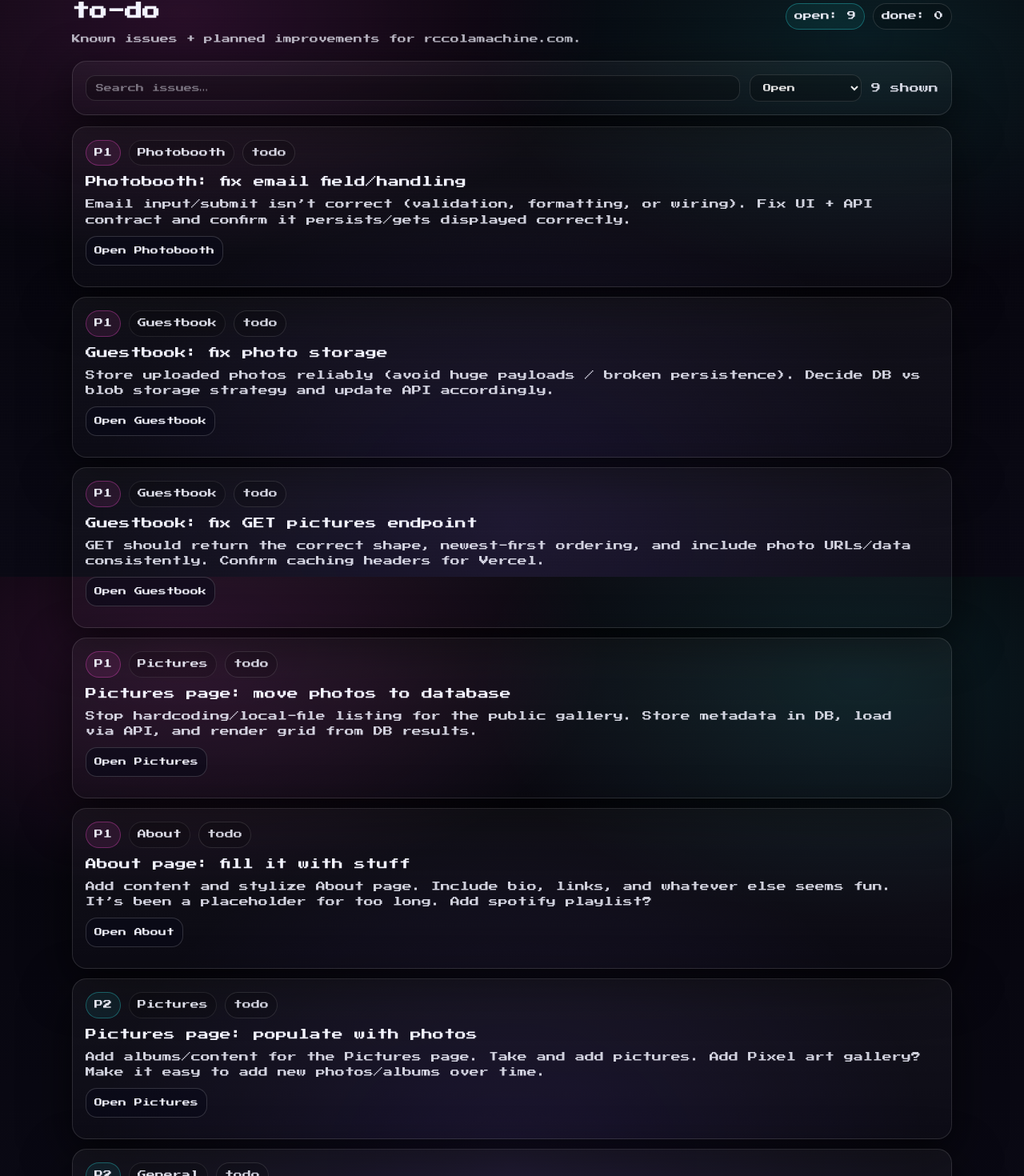
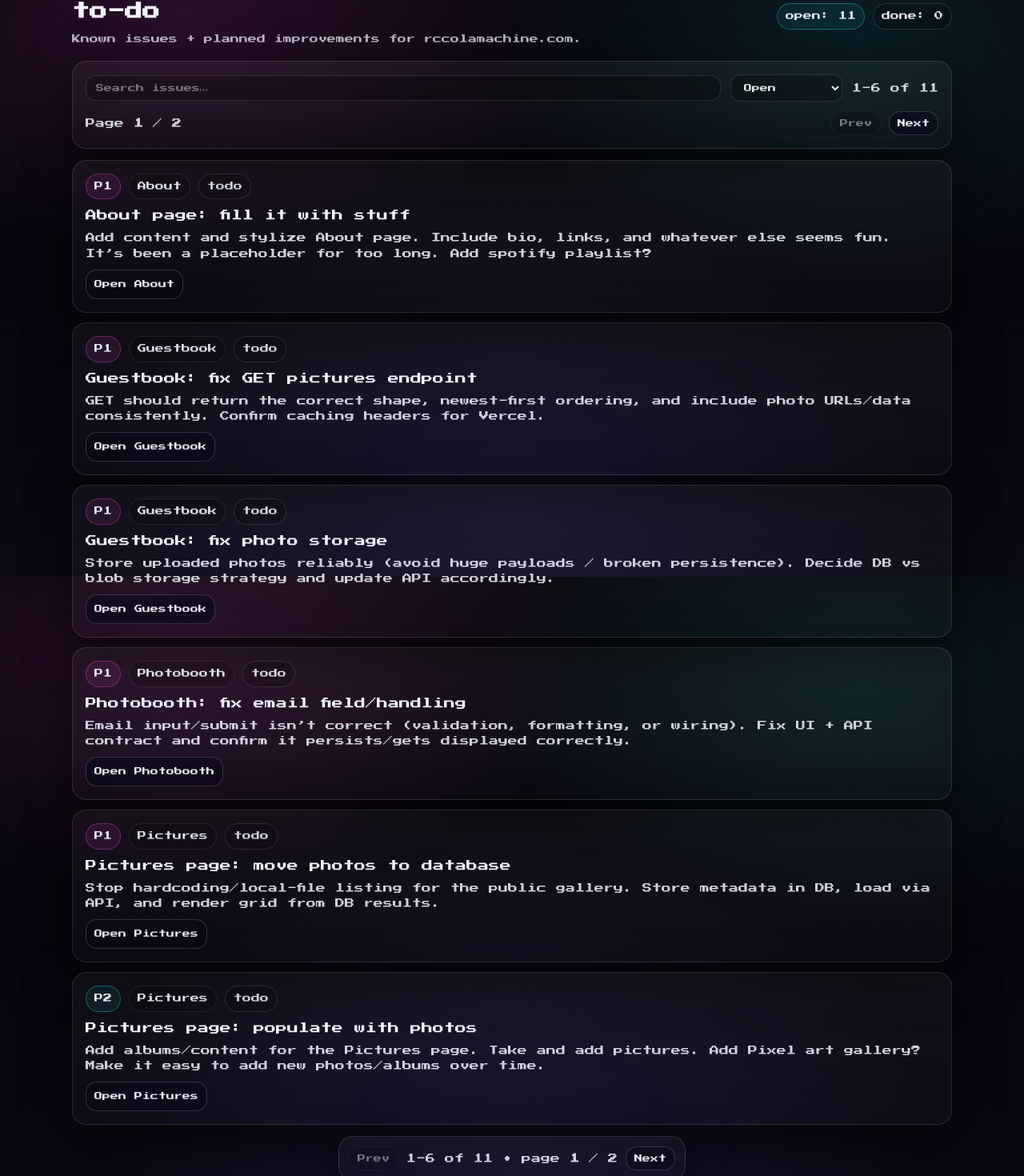
Before and after one commit to rccolamachine/project-site, a Next.js app: page /todo in a window 1280 px wide. Shown: the part 79-1549 px from the top of the page at 80% size. Built offline with nearby package versions, Linux system fonts and the light colour scheme.

Commit message:
fixing filtering on todo

```diff
--- a/app/todo/page.js
+++ b/app/todo/page.js
@@ -1,16 +1,16 @@
 "use client";
 
-import React, { useEffect, useMemo, useState } from "react";
+import React, { useMemo, useState, useEffect } from "react";
 
-const LS_KEY = "rccolamachine.todo.v1";
+const PAGE_SIZE = 6;
 
-const DEFAULT_ITEMS = [
+const ITEMS = [
   {
     id: "pb-email-fix",
     title: "Photobooth: fix email field/handling",
     area: "Photobooth",
     priority: "P1",
-    status: "todo",
+    status: "todo", // todo | inProgress | done
     notes:
       "Email input/submit isn’t correct (validation, formatting, or wiring). Fix UI + API contract and confirm it persists/gets displayed correctly.",
     links: [{ label: "Open Photobooth", href: "/photobooth" }],
@@ -84,6 +84,25 @@ const DEFAULT_ITEMS = [
       "Add page exhibiting live APRS data from local iGate. Try to get a map working with real-time position updates. Could be fun and also a neat demo of live data handling.",
   },
   {
+    id: "add-pager-page",
+    title: "Add Pager page",
+    area: "General",
+    priority: "P3",
+    status: "todo",
+    notes:
+      "I have some POCSAG, FLEX, and Zebra pagers that I'd like to get working with Javascript SDKs. Hope to chronicle my efforts.",
+  },
+  {
+    id: "add-print-postcard-functionality",
+    title: "Add Postcard printing functionality to Photobooth",
+    area: "Photobooth",
+    priority: "P3",
+    status: "todo",
+    notes:
+      "Add CUPS printing support to the Photobooth app. Users will be able to print their photos as postcards directly from the browser to a thermal printer in Rob's apartment.",
+    links: [{ label: "Open Photobooth", href: "/photobooth" }],
+  },
+  {
     id: "add-favicon",
     title: "Add Favicon",
     area: "General",
@@ -92,18 +111,6 @@ const DEFAULT_ITEMS = [
     notes: "Add a favicon to the site for better branding and user experience.",
   },
 ];
-
-function safeParse(json) {
-  try {
-    return JSON.parse(json);
-  } catch {
-    return null;
-  }
-}
-
-function nowIso() {
-  return new Date().toISOString();
-}
 
 function pillStyle(priority) {
   const base = {
@@ -136,132 +143,112 @@ function pillStyle(priority) {
   return base;
 }
 
+function clamp(n, min, max) {
+  return Math.max(min, Math.min(max, n));
+}
+
+function prettyStatus(s) {
+  if (s === "inProgress") return "in progress";
+  return s || "todo";
+}
+
+function isOpenStatus(status) {
+  return status === "todo" || status === "inProgress";
+}
+
 export default function TodoPage() {
-  const [items, setItems] = useState(DEFAULT_ITEMS);
   const [filter, setFilter] = useState("open"); // open | all | done
   const [query, setQuery] = useState("");
-  const [newTitle, setNewTitle] = useState("");
-  const [newArea, setNewArea] = useState("General");
-  const [newPriority, setNewPriority] = useState("P3");
+  const [page, setPage] = useState(1); // 1-based
 
-  // load from localStorage
+  // reset to page 1 when search/filter changes
   useEffect(() => {
-    const raw =
-      typeof window !== "undefined"
-        ? window.localStorage.getItem(LS_KEY)
-        : null;
-    const parsed = raw ? safeParse(raw) : null;
-
-    if (Array.isArray(parsed) && parsed.length) {
-      setItems(parsed);
-    } else {
-      // seed initial
-      window.localStorage.setItem(LS_KEY, JSON.stringify(DEFAULT_ITEMS));
-    }
-  }, []);
-
-  // persist
-  useEffect(() => {
-    if (typeof window === "undefined") return;
-    window.localStorage.setItem(LS_KEY, JSON.stringify(items));
-  }, [items]);
+    setPage(1);
+  }, [query, filter]);
 
   const openCount = useMemo(
-    () => items.filter((x) => x.status !== "done").length,
-    [items],
+    () => ITEMS.filter((x) => isOpenStatus(x.status)).length,
+    [],
   );
   const doneCount = useMemo(
-    () => items.filter((x) => x.status === "done").length,
-    [items],
+    () => ITEMS.filter((x) => x.status === "done").length,
+    [],
   );
 
-  const visibleItems = useMemo(() => {
+  const filteredSortedItems = useMemo(() => {
     const q = query.trim().toLowerCase();
 
-    return items
-      .filter((x) => {
-        if (filter === "open") return x.status !== "done";
+    return ITEMS.filter((x) => {
+      if (filter === "open") return isOpenStatus(x.status);
       if (filter === "done") return x.status === "done";
-        return true;
+      return true; // all
     })
       .filter((x) => {
         if (!q) return true;
         return (
-          x.title.toLowerCase().includes(q) ||
+          (x.title || "").toLowerCase().includes(q) ||
           (x.area || "").toLowerCase().includes(q) ||
-          (x.notes || "").toLowerCase().includes(q)
+          (x.notes || "").toLowerCase().includes(q) ||
+          (x.status || "").toLowerCase().includes(q) ||
+          (x.priority || "").toLowerCase().includes(q)
         );
       })
       .sort((a, b) => {
-        // sort by priority then status then updatedAt
         const priRank = (p) =>
           p === "P1" ? 1 : p === "P2" ? 2 : p === "P3" ? 3 : 9;
-        const sRank = (s) => (s === "done" ? 9 : s === "in-progress" ? 2 : 1);
-        const r =
+        const sRank = (s) => (s === "done" ? 9 : s === "inProgress" ? 2 : 1);
+        return (
           priRank(a.priority) - priRank(b.priority) ||
-          sRank(a.status) - sRank(b.status);
+          sRank(a.status) - sRank(b.status) ||
+          (a.title || "").localeCompare(b.title || "")
+        );
+      });
+  }, [filter, query]);
 
-        if (r !== 0) return r;
+  const totalItems = filteredSortedItems.length;
+  const totalPages = Math.max(1, Math.ceil(totalItems / PAGE_SIZE));
+  const currentPage = clamp(page, 1, totalPages);
 
-        const ta = a.updatedAt ? Date.parse(a.updatedAt) : 0;
-        const tb = b.updatedAt ? Date.parse(b.updatedAt) : 0;
-        return tb - ta;
-      });
-  }, [items, filter, query]);
+  const pagedItems = useMemo(() => {
+    const start = (currentPage - 1) * PAGE_SIZE;
+    return filteredSortedItems.slice(start, start + PAGE_SIZE);
+  }, [filteredSortedItems, currentPage]);
 
-  const setStatus = (id, status) => {
-    setItems((prev) =>
-      prev.map((x) =>
-        x.id === id ? { ...x, status, updatedAt: nowIso() } : x,
-      ),
-    );
+  const rangeText = useMemo(() => {
+    if (!totalItems) return "0";
+    const start = (currentPage - 1) * PAGE_SIZE + 1;
+    const end = Math.min(totalItems, currentPage * PAGE_SIZE);
+    return `${start}-${end} of ${totalItems}`;
+  }, [totalItems, currentPage]);
+
+  const gotoPrev = () => setPage((p) => Math.max(1, p - 1));
+  const gotoNext = () => setPage((p) => Math.min(totalPages, p + 1));
+
+  const inputStyle = {
+    width: "100%",
+    padding: "10px 12px",
+    borderRadius: 12,
+    border: "1px solid rgba(255,255,255,0.12)",
+    background: "rgba(0,0,0,0.25)",
+    color: "#eaeaea",
+    outline: "none",
   };
 
-  const toggleDone = (id) => {
-    setItems((prev) =>
-      prev.map((x) => {
-        if (x.id !== id) return x;
-        const nextStatus = x.status === "done" ? "todo" : "done";
-        return { ...x, status: nextStatus, updatedAt: nowIso() };
-      }),
-    );
+  const selectStyle = {
+    padding: "10px 12px",
+    borderRadius: 12,
+    border: "1px solid rgba(255,255,255,0.12)",
+    background: "rgba(0,0,0,0.25)",
+    color: "#eaeaea",
+    outline: "none",
+    minWidth: 140,
   };
 
-  const removeItem = (id) => {
-    setItems((prev) => prev.filter((x) => x.id !== id));
-  };
-
-  const addItem = () => {
-    const title = newTitle.trim();
-    if (!title) return;
-
-    const id =
-      title
-        .toLowerCase()
-        .replace(/[^a-z0-9]+/g, "-")
-        .replace(/(^-|-$)/g, "") +
-      "-" +
-      Date.now();
-
-    const newItem = {
-      id,
-      title,
-      area: newArea || "General",
-      priority: newPriority || "P3",
-      status: "todo",
-      notes: "",
-      links: [],
-      createdAt: nowIso(),
-      updatedAt: nowIso(),
-    };
-
-    setItems((prev) => [newItem, ...prev]);
-    setNewTitle("");
-  };
-
-  const resetToDefaults = () => {
-    setItems(DEFAULT_ITEMS);
-  };
+  const pagerBtnStyle = (disabled) => ({
+    opacity: disabled ? 0.45 : 1,
+    cursor: disabled ? "not-allowed" : "pointer",
+    transform: "none",
+  });
 
   return (
     <section className="page">
@@ -284,13 +271,6 @@ export default function TodoPage() {
         <div style={{ display: "flex", gap: 10, flexWrap: "wrap" }}>
           <span style={pillStyle("P2")}>open: {openCount}</span>
           <span style={pillStyle("P3")}>done: {doneCount}</span>
-          {/* <button
-            className="btn"
-            onClick={resetToDefaults}
-            title="Reset list back to the seeded items"
-          >
-            Reset list
-          </button> */}
         </div>
       </div>
 
@@ -308,29 +288,13 @@ export default function TodoPage() {
             value={query}
             onChange={(e) => setQuery(e.target.value)}
             placeholder="Search issues…"
-            style={{
-              width: "100%",
-              padding: "10px 12px",
-              borderRadius: 12,
-              border: "1px solid rgba(255,255,255,0.12)",
-              background: "rgba(0,0,0,0.25)",
-              color: "#eaeaea",
-              outline: "none",
-            }}
+            style={inputStyle}
           />
 
           <select
             value={filter}
             onChange={(e) => setFilter(e.target.value)}
-            style={{
-              padding: "10px 12px",
-              borderRadius: 12,
-              border: "1px solid rgba(255,255,255,0.12)",
-              background: "rgba(0,0,0,0.25)",
-              color: "#eaeaea",
-              outline: "none",
-              minWidth: 140,
-            }}
+            style={selectStyle}
           >
             <option value="open">Open</option>
             <option value="all">All</option>
@@ -338,86 +302,49 @@ export default function TodoPage() {
           </select>
 
           <div style={{ fontSize: 12, opacity: 0.85, textAlign: "right" }}>
-            {visibleItems.length} shown
+            {rangeText}
           </div>
         </div>
 
-        {/* Add item */}
-        {/* <div
+        {/* Pagination */}
+        <div
           style={{
             marginTop: 12,
-            display: "grid",
-            gridTemplateColumns: "1fr auto auto auto",
-            gap: 10,
+            display: "flex",
             alignItems: "center",
+            justifyContent: "space-between",
+            gap: 12,
+            flexWrap: "wrap",
           }}
         >
-          <input
-            value={newTitle}
-            onChange={(e) => setNewTitle(e.target.value)}
-            placeholder="Add a new issue…"
-            style={{
-              width: "100%",
-              padding: "10px 12px",
-              borderRadius: 12,
-              border: "1px solid rgba(255,255,255,0.12)",
-              background: "rgba(0,0,0,0.25)",
-              color: "#eaeaea",
-              outline: "none",
-            }}
-            onKeyDown={(e) => {
-              if (e.key === "Enter") addItem();
-            }}
-          />
+          <div style={{ fontSize: 12, opacity: 0.85 }}>
+            Page <strong>{currentPage}</strong> / {totalPages}
+          </div>
 
-          <select
-            value={newArea}
-            onChange={(e) => setNewArea(e.target.value)}
-            style={{
-              padding: "10px 12px",
-              borderRadius: 12,
-              border: "1px solid rgba(255,255,255,0.12)",
-              background: "rgba(0,0,0,0.25)",
-              color: "#eaeaea",
-              outline: "none",
-              minWidth: 140,
-            }}
+          <div style={{ display: "flex", gap: 10, alignItems: "center" }}>
+            <button
+              className="btn"
+              onClick={gotoPrev}
+              disabled={currentPage <= 1}
+              style={pagerBtnStyle(currentPage <= 1)}
             >
-            <option>General</option>
-            <option>Photobooth</option>
-            <option>Guestbook</option>
-            <option>Pictures</option>
-            <option>Resume</option>
-            <option>Button</option>
-          </select>
-
-          <select
-            value={newPriority}
-            onChange={(e) => setNewPriority(e.target.value)}
-            style={{
-              padding: "10px 12px",
-              borderRadius: 12,
-              border: "1px solid rgba(255,255,255,0.12)",
-              background: "rgba(0,0,0,0.25)",
-              color: "#eaeaea",
-              outline: "none",
-              minWidth: 90,
-            }}
+              Prev
+            </button>
+            <button
+              className="btn"
+              onClick={gotoNext}
+              disabled={currentPage >= totalPages}
+              style={pagerBtnStyle(currentPage >= totalPages)}
             >
-            <option value="P1">P1</option>
-            <option value="P2">P2</option>
-            <option value="P3">P3</option>
-          </select>
-
-          <button className="btn" onClick={addItem} disabled={!newTitle.trim()}>
-            Add
+              Next
             </button>
-        </div> */}
+          </div>
+        </div>
       </div>
 
       {/* Items */}
       <div style={{ marginTop: 14, display: "grid", gap: 12 }}>
-        {visibleItems.map((it) => {
+        {pagedItems.map((it) => {
           const isDone = it.status === "done";
 
           return (
@@ -428,16 +355,7 @@ export default function TodoPage() {
                 opacity: isDone ? 0.65 : 1,
               }}
             >
-              <div
-                style={{
-                  display: "flex",
-                  alignItems: "flex-start",
-                  justifyContent: "space-between",
-                  gap: 12,
-                  flexWrap: "wrap",
-                }}
-              >
-                <div style={{ minWidth: 260, flex: 1 }}>
+              <div style={{ minWidth: 260 }}>
                 <div
                   style={{
                     display: "flex",
@@ -447,6 +365,7 @@ export default function TodoPage() {
                   }}
                 >
                   <span style={pillStyle(it.priority)}>{it.priority}</span>
+
                   <span
                     style={{
                       ...pillStyle("P3"),
@@ -456,13 +375,9 @@ export default function TodoPage() {
                   >
                     {it.area || "General"}
                   </span>
-                    <span
-                      style={{
-                        ...pillStyle("P3"),
-                        opacity: 0.85,
-                      }}
-                    >
-                      {it.status || "todo"}
+
+                  <span style={{ ...pillStyle("P3"), opacity: 0.85 }}>
+                    {prettyStatus(it.status)}
                   </span>
                 </div>
 
@@ -506,69 +421,59 @@ export default function TodoPage() {
                     ))}
                   </div>
                 ) : null}
-
-                  <div style={{ marginTop: 10, fontSize: 11, opacity: 0.7 }}>
-                    {it.updatedAt
-                      ? `updated ${new Date(it.updatedAt).toLocaleString()}`
-                      : null}
-                  </div>
-                </div>
-
-                <div
-                  style={{
-                    display: "flex",
-                    gap: 10,
-                    flexWrap: "wrap",
-                    justifyContent: "flex-end",
-                    alignItems: "center",
-                  }}
-                >
-                  {/* <button className="btn" onClick={() => toggleDone(it.id)}>
-                    {isDone ? "Re-open" : "Done"}
-                  </button> */}
-
-                  {/* <select
-                    value={it.status || "todo"}
-                    onChange={(e) => setStatus(it.id, e.target.value)}
-                    style={{
-                      padding: "10px 12px",
-                      borderRadius: 12,
-                      border: "1px solid rgba(255,255,255,0.12)",
-                      background: "rgba(0,0,0,0.25)",
-                      color: "#eaeaea",
-                      outline: "none",
-                      minWidth: 160,
-                    }}
-                  >
-                    <option value="todo">todo</option>
-                    <option value="in-progress">in-progress</option>
-                    <option value="blocked">blocked</option>
-                    <option value="done">done</option>
-                  </select> */}
-
-                  {/* <button
-                    className="btn"
-                    onClick={() => removeItem(it.id)}
-                    title="Remove from list"
-                    style={{
-                      borderColor: "rgba(255, 79, 216, 0.35)",
-                      background: "rgba(255, 79, 216, 0.10)",
-                    }}
-                  >
-                    Remove
-                  </button> */}
-                </div>
               </div>
             </div>
           );
         })}
 
-        {!visibleItems.length ? (
+        {!filteredSortedItems.length ? (
           <div className="card" style={{ opacity: 0.85 }}>
             Nothing here with the current filter/search.
           </div>
         ) : null}
       </div>
+
+      {/* Bottom pager (nice on mobile) */}
+      {filteredSortedItems.length ? (
+        <div
+          style={{ marginTop: 14, display: "flex", justifyContent: "center" }}
+        >
+          <div
+            className="card"
+            style={{
+              padding: 12,
+              display: "flex",
+              alignItems: "center",
+              gap: 10,
+              flexWrap: "wrap",
+              justifyContent: "center",
+              width: "fit-content",
+            }}
+          >
+            <button
+              className="btn"
+              onClick={gotoPrev}
+              disabled={currentPage <= 1}
+              style={pagerBtnStyle(currentPage <= 1)}
+            >
+              Prev
+            </button>
+
+            <div style={{ fontSize: 12, opacity: 0.85 }}>
+              {rangeText} • page <strong>{currentPage}</strong> / {totalPages}
+            </div>
+
+            <button
+              className="btn"
+              onClick={gotoNext}
+              disabled={currentPage >= totalPages}
+              style={pagerBtnStyle(currentPage >= totalPages)}
+            >
+              Next
+            </button>
+          </div>
+        </div>
+      ) : null}
     </section>
   );
 }
```
Lines whose indentation alone changed are shown as unchanged.
